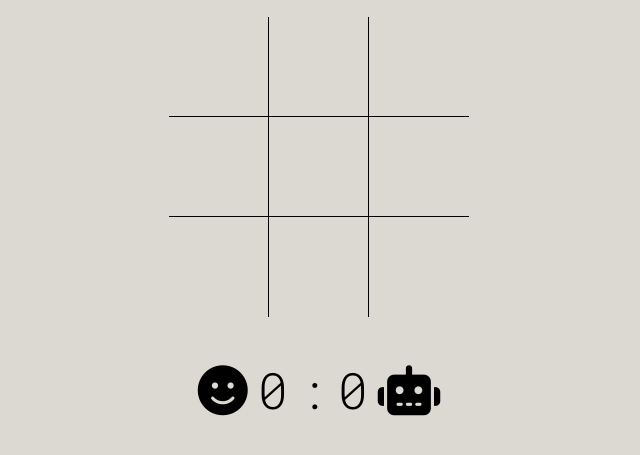
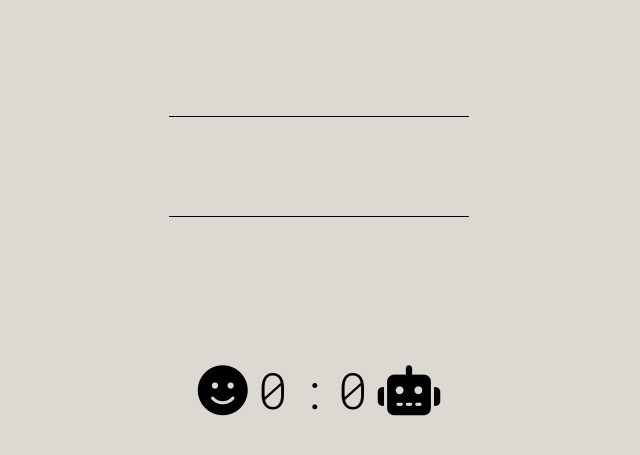
Before and after one commit to lucafisc/tic-tac-toe, a plain HTML site: page index.html in a window 1280 px wide. Shown: the part 65-520 px from the top of the page, without its empty margins (321-961 px from the left). Drawn offline with Linux system fonts and the light colour scheme.

Commit message:
Add menu container

```diff
--- a/index.html
+++ b/index.html
@@ -14,12 +14,22 @@
 
 <body>
     <div class="content">
+        <header>
             <div class="title-container">
                 <h1 class="title">TIC</h1>
                 <h1 class="title">TAC</h1>
                 <h1 class="title">TOE</h1>
             </div>
-    <div class="board human">
+        </header>
+        <section id="menu">
+            <div class="menu">
+               <div class="row"></div>
+               <div class="row"></div>
+               <div class="row"></div>
+            </div>
+        </section>
+        <section id="gameboard">
+            <div class="board human hidden">
                 <div id="0" class="cell"></div>
                 <div id="1" class="cell"></div>
                 <div id="2" class="cell"></div>
@@ -30,6 +40,8 @@
                 <div id="7" class="cell"></div>
                 <div id="8" class="cell"></div>
             </div>
+        </section>
+        <section id="scores">
             <div class="scores">
                 <div class="human-icon"></div>
                 <div class="score" data-index="human">0</div>
@@ -37,6 +49,7 @@
                 <div class="score" data-index="cpu">0</div>
                 <div class="cpu-icon"></div>
             </div>
+        </section>
     </div>
 </body>
 
--- a/style.css
+++ b/style.css
@@ -37,6 +37,10 @@ body {
     justify-content: center;
     align-items: center;
 
+}
+
+.hidden {
+    display: none !important;
 }
 
 /* title animations */
@@ -137,6 +141,20 @@ h1 {
     font-size: 70px;
     color: var(--text-color);
 }
+/* menu */
+.menu {
+    display: grid;
+    grid-template-columns: 300px;
+    grid-template-rows: 100px 100px 100px;
+}
+
+.row {
+    border-right: none !important;
+}
+
+.row:last-child {
+    border-bottom: none;
+}
 
 /* board */
 .board {
@@ -146,7 +164,9 @@ h1 {
 
 }
 
-.cell {
+
+.cell,
+.row {
     border-bottom: var(--border-board);
     border-right: var(--border-board);
     display: flex;
```
Lines whose indentation alone changed are shown as unchanged.
